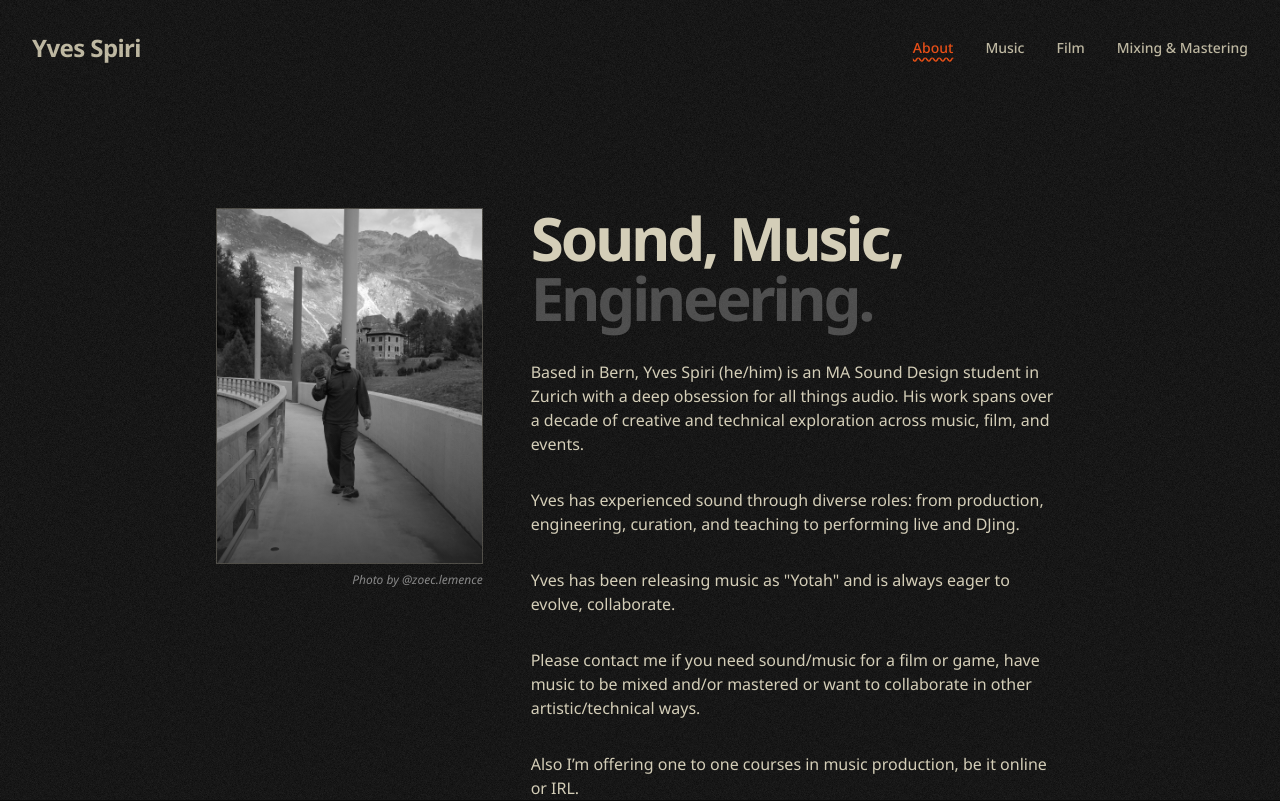
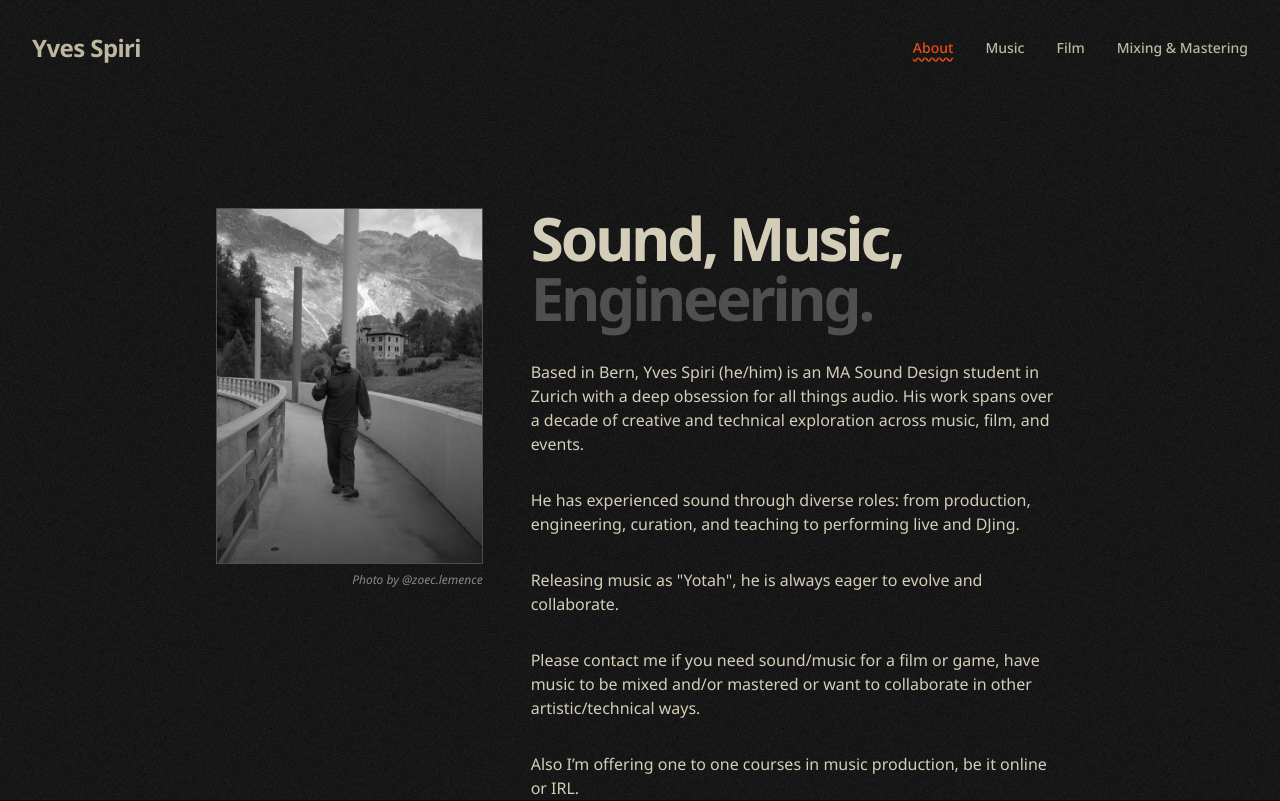
Before and after one commit to yotahhh/yotahhh.github.io, a React (Vite) app: page / in a window 1280 px wide. Shown: the top 801 px of the page. Built offline with nearby package versions, Linux system fonts and the light colour scheme.

Commit message:
Refine About Me text to reduce repetition of name

```diff
--- a/src/pages/Home.jsx
+++ b/src/pages/Home.jsx
@@ -32,11 +32,11 @@ const Home = () => {
           </p>
 
           <p>
-            Yves has experienced sound through diverse roles: from production, engineering, curation, and teaching to performing live and DJing.
+            He has experienced sound through diverse roles: from production, engineering, curation, and teaching to performing live and DJing.
           </p>
 
           <p>
-            Yves has been releasing music as "Yotah" and is always eager to evolve, collaborate.
+            Releasing music as "Yotah", he is always eager to evolve and collaborate.
           </p>
 
           <p>
```
